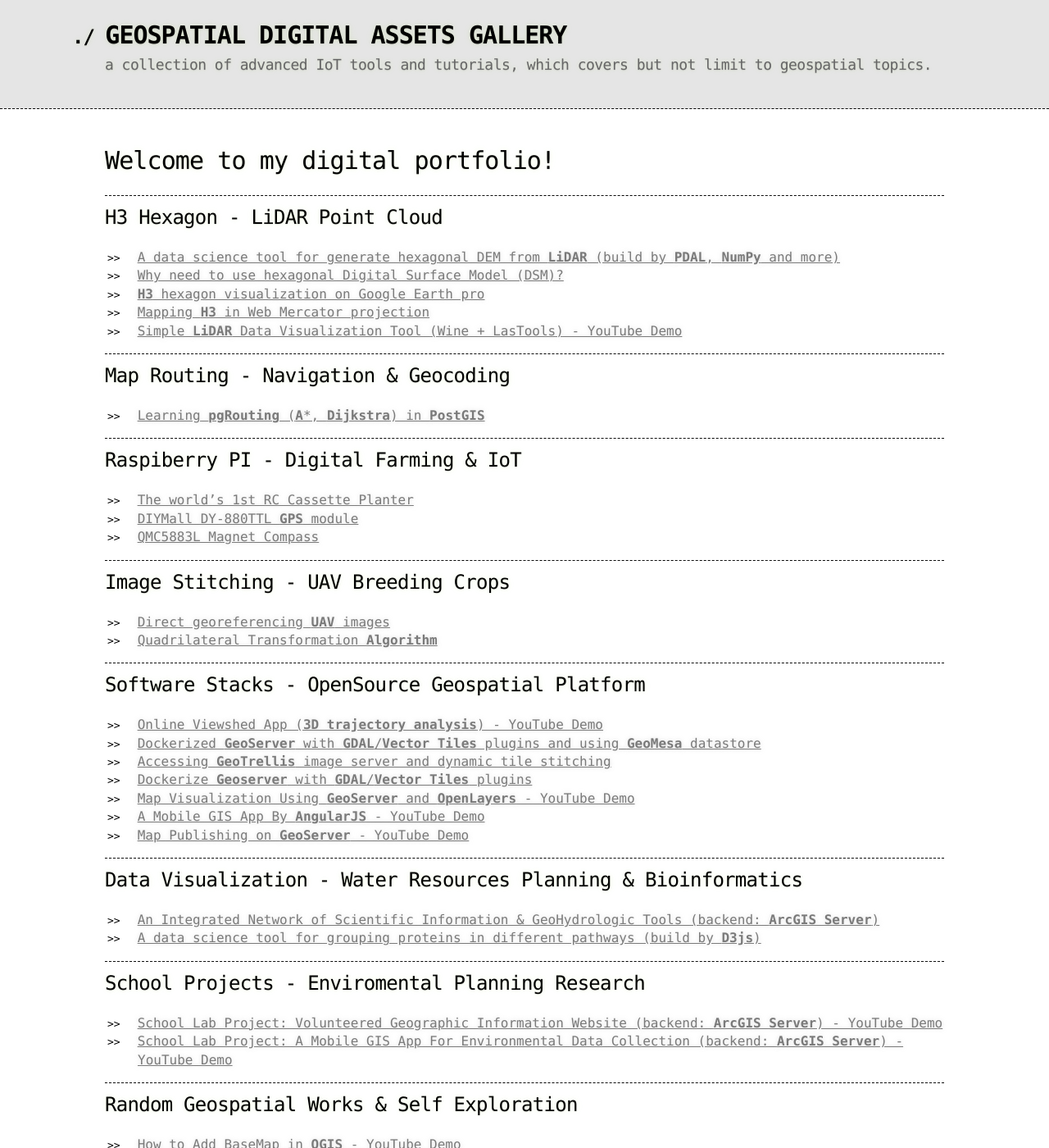
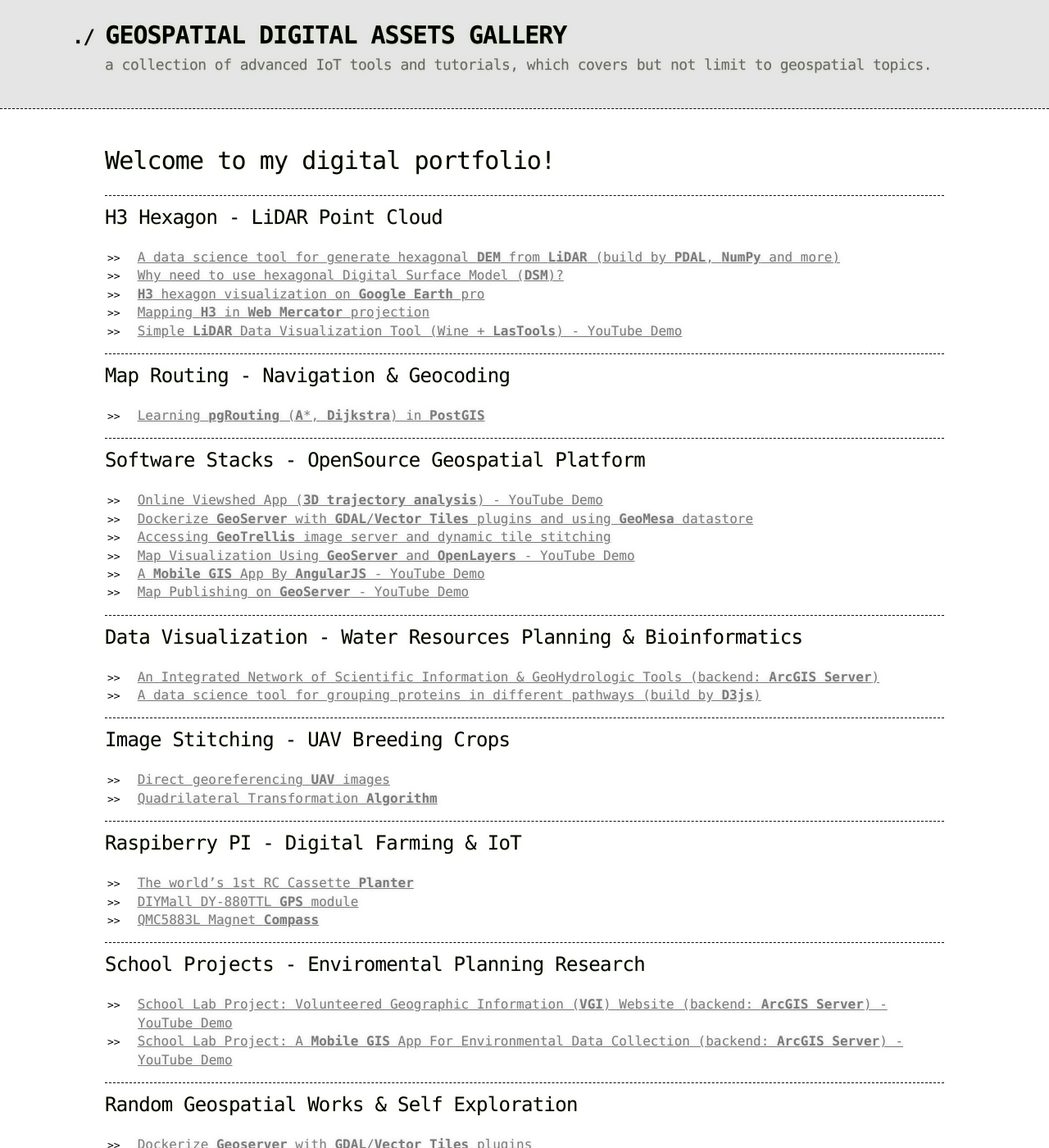
Before and after one commit to yanfuzhou/yanfuzhou.github.io, a Jekyll site: the page built from index.md, in a window 1280 px wide and 1400 px high. Shown: the whole window at 82% size. Built offline with Jekyll 4.4.1, drawn with Linux system fonts in a browser that asks for light colours; our own code applies the rules of GitHub Pages for plain Markdown files.

Commit message:
rearrange layout

```diff
--- a/index.md
+++ b/index.md
@@ -6,11 +6,11 @@
 ---
 
 ## [](#header-2) H3 Hexagon - LiDAR Point Cloud
-  - [A data science tool for generate hexagonal DEM from **LiDAR** (build by **PDAL**, **NumPy** and more)](docs/AwsLidarH3.md)
-  - [Why need to use hexagonal Digital Surface Model (DSM)?](docs/WhyUseHexagon.md)
-  - [**H3** hexagon visualization on Google Earth pro](docs/GoogleEarthH3Vis.md)
-  - [Mapping **H3** in Web Mercator projection](docs/H3Distortions.md)
-  - [Simple **LiDAR** Data Visualization Tool (Wine + LasTools) - YouTube Demo](https://www.youtube.com/watch?v=-3u1CQIp5Hw)
+  - [A data science tool for generate hexagonal **DEM** from **LiDAR** (build by **PDAL**, **NumPy** and more)](docs/AwsLidarH3.md)
+  - [Why need to use hexagonal Digital Surface Model (**DSM**)?](docs/WhyUseHexagon.md)
+  - [**H3** hexagon visualization on **Google Earth** pro](docs/GoogleEarthH3Vis.md)
+  - [Mapping **H3** in **Web Mercator** projection](docs/H3Distortions.md)
+  - [Simple **LiDAR** Data Visualization Tool (Wine + **LasTools**) - YouTube Demo](https://www.youtube.com/watch?v=-3u1CQIp5Hw)
 
 ---
 
@@ -19,26 +19,12 @@
 
 ---
 
-## [](#header-2) Raspiberry PI - Digital Farming & IoT
-  - [The world's 1st RC Cassette Planter](docs/CassettePlanter.md)
-  - [DIYMall DY-880TTL **GPS** module](docs/DY880TTL.md)
-  - [QMC5883L Magnet Compass](docs/PyQMC5883L.md)
-
----
-
-## [](#header-2) Image Stitching - UAV Breeding Crops
-  - [Direct georeferencing **UAV** images](docs/UavDirectGeoreferencing.md)
-  - [Quadrilateral Transformation **Algorithm**](docs/QuadrilateralTransformation.md)
-
----
-
 ## [](#header-2) Software Stacks - OpenSource Geospatial Platform
   - [Online Viewshed App (**3D trajectory analysis**) - YouTube Demo](https://www.youtube.com/watch?v=OkvwTfUE9yc)
-  - [Dockerized **GeoServer** with **GDAL**/**Vector Tiles** plugins and using **GeoMesa** datastore](docs/GeomesaMac.md)
+  - [Dockerize **GeoServer** with **GDAL**/**Vector Tiles** plugins and using **GeoMesa** datastore](docs/GeomesaMac.md)
   - [Accessing **GeoTrellis** image server and dynamic tile stitching](docs/Geotrellis.md)
-  - [Dockerize **Geoserver** with **GDAL**/**Vector Tiles** plugins](docs/GeoServer.md)
   - [Map Visualization Using **GeoServer** and **OpenLayers** - YouTube Demo](https://www.youtube.com/watch?v=bAyy-3kzrWs)
-  - [A Mobile GIS App By **AngularJS** - YouTube Demo](https://www.youtube.com/watch?v=FDTTBfp-4wE)
+  - [A **Mobile GIS** App By **AngularJS** - YouTube Demo](https://www.youtube.com/watch?v=FDTTBfp-4wE)
   - [Map Publishing on **GeoServer** - YouTube Demo](https://www.youtube.com/watch?v=GUE5KSlLXWs)
 
 ---
@@ -49,13 +35,27 @@
 
 ---
 
+## [](#header-2) Image Stitching - UAV Breeding Crops
+  - [Direct georeferencing **UAV** images](docs/UavDirectGeoreferencing.md)
+  - [Quadrilateral Transformation **Algorithm**](docs/QuadrilateralTransformation.md)
+
+---
+
+## [](#header-2) Raspiberry PI - Digital Farming & IoT
+  - [The world's 1st RC Cassette **Planter**](docs/CassettePlanter.md)
+  - [DIYMall DY-880TTL **GPS** module](docs/DY880TTL.md)
+  - [QMC5883L Magnet **Compass**](docs/PyQMC5883L.md)
+
+---
+
 ## [](#header-2) School Projects - Enviromental Planning Research
-  - [School Lab Project: Volunteered Geographic Information Website (backend: **ArcGIS Server**) - YouTube Demo](https://www.youtube.com/watch?v=IKSWJbKdrSA)
-  - [School Lab Project: A Mobile GIS App For Environmental Data Collection (backend: **ArcGIS Server**) - YouTube Demo](https://youtube.com/shorts/Gt--0rIEpqg?si=ea1OCwAmG3g33REO)
+  - [School Lab Project: Volunteered Geographic Information (**VGI**) Website (backend: **ArcGIS Server**) - YouTube Demo](https://www.youtube.com/watch?v=IKSWJbKdrSA)
+  - [School Lab Project: A **Mobile GIS** App For Environmental Data Collection (backend: **ArcGIS Server**) - YouTube Demo](https://youtube.com/shorts/Gt--0rIEpqg?si=ea1OCwAmG3g33REO)
 
 ---
 
 ## [](#header-2) Random Geospatial Works & Self Exploration
+  - [Dockerize **Geoserver** with **GDAL**/**Vector Tiles** plugins](docs/GeoServer.md)
   - [How to Add BaseMap in **QGIS** - YouTube Demo](https://www.youtube.com/watch?v=4JESmOrHq5M)
   - [P.E.A.N Stack - YouTube Demo](https://www.youtube.com/watch?v=2cR4JLT3pno)
 
```
